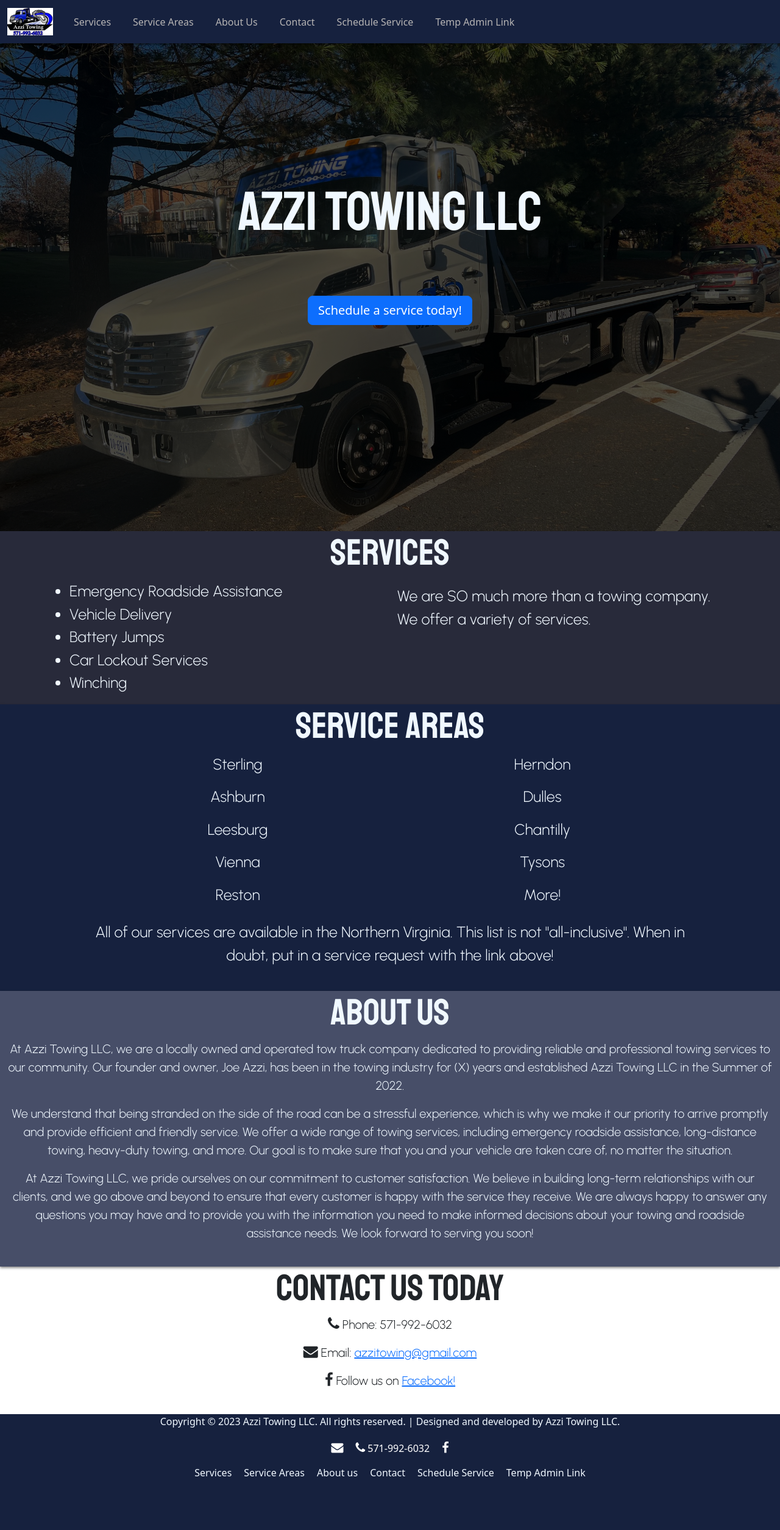
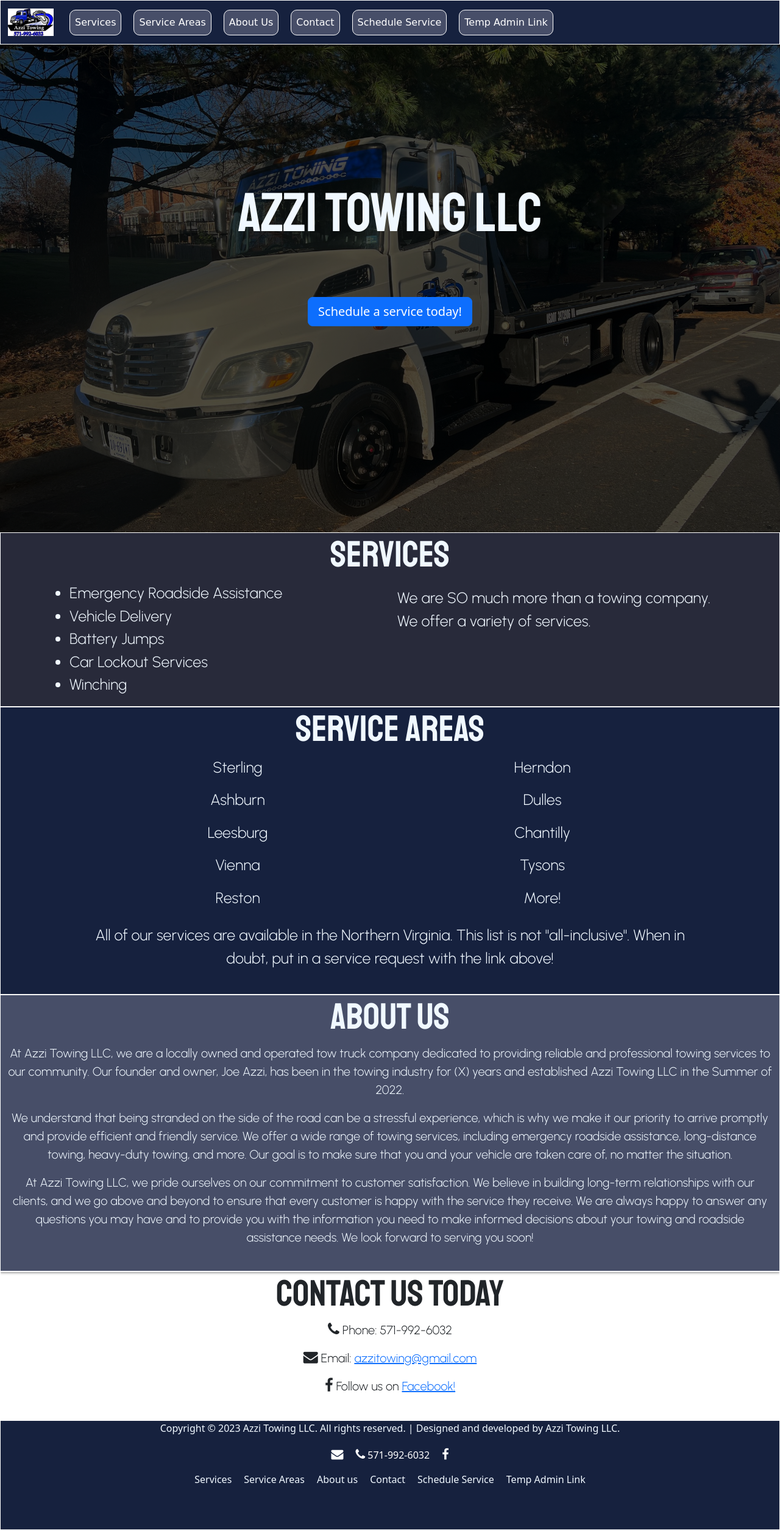
Before and after one commit to jamesbeegen/azziTowing, a Flask app: page / in a window 1280 px wide. Shown: the whole page at 61% size. Before the commit the page ends 2425 px from the top, so only its background shows below. Run offline with Flask 3, Linux system fonts and the light colour scheme; some libraries are stand-ins or nearby versions.

Commit message:
Made changes to the navigation bar by adding them and turning them into buttons. I also added managed to follow the color scheme of the company to the buttons display color along with when they are hovered over. I updated the structure of the navigation div to accomidate the changes i made to the site that would work well with the theme and style of the nav bar. I adde borders to the rest of the body along with changing the font family of the texts. I added the color scheme of the white and blue as the buttons color. when they hover it is navy blue as the logo color is. Updated the CSS page as well.

```diff
--- a/app.py
+++ b/app.py
@@ -158,7 +158,7 @@ csrf = CSRFProtect(app)
 DB = 'database.db'
 
 app.app_context().push()
-#db.create_all()
+db.create_all()
 
 # migrate database to latest revision
 # init()
--- a/static/css/styles.css
+++ b/static/css/styles.css
@@ -10,16 +10,29 @@
 
 .navbar {
     box-shadow: 0 2px 4px 0 rgba(0,0,0,.5) !important;
+    justify-content: center;
+    align-items: center;
 }
 
-.navbar .nav-link{
-    color: rgb(182, 180, 180);
+.navbar-nav a {
+    color: white;
+    background-color: #474E68;
+    border: 1px solid white;
+    border-radius: 10px;
+    text-align: center;
+    font-family: 'Bebas Neue', cursive;
+}
+
+.navbar-nav a:hover {
+    color: white;
+    background-color: navy;
+    border: 1px solid black;
+    border-radius: 10px;
+    text-align: center;
+    font-family: 'Bebas Neue', cursive;
 }
 
 
-.navbar .nav-link:hover{
-    color: white;
-}
 
 body {
     margin: 0 auto !important;
@@ -43,9 +56,6 @@ ul li{
 	list-style-position: inside !important;
 }
 
-.testing-ul{
-
-}
 
 .list-main {
     font-family: 'Urbanist' !important;
--- a/templates/base.html
+++ b/templates/base.html
@@ -25,7 +25,7 @@
     <link rel="icon" href="../images/azzi-towing-logo.jpg">
 </head>
 <body>
-    <nav class="navbar sticky-top navbar-expand-md navbar-dark bg-primary">
+    <nav class="navbar sticky-top navbar-expand-md navbar-dark bg-primary" style="border: 1px solid white;">
         <div class="container-fluid">
             <a class="navbar-brand" href="/#top"> <img src="../images/azzi-towing-logo.jpg" width="75" height="45"> </a>
             <button class="navbar-toggler" type="button" data-bs-toggle="collapse" data-bs-target="#navbarNavAltMarkup" aria-controls="navbarNavAltMarkup" aria-expanded="false" aria-label="Toggle navigation">
@@ -47,7 +47,7 @@
     {% block content %}
     {% endblock %}
 
-    <div class="container-fluid text-center footer">
+    <div class="container-fluid text-center footer" style="border: 1px solid white;">
         <p>Copyright © 2023 Azzi Towing LLC. All rights reserved. | Designed and developed by Azzi Towing LLC.</p>
             <nav class="footer-contact-links">
 
@@ -67,7 +67,7 @@
             </a></li>
 
             </ul></nav>
-            <nav class="nav-footer">
+            <nav class="nav-footer" >
                 <ul class="nav-list">
                     <li><a class="nav-link" href="/#services">Services</a></li>
                     <li><a class="nav-link" href="/#service-areas">Service Areas</a></li>
--- a/templates/index.html
+++ b/templates/index.html
@@ -10,7 +10,7 @@
         </div>
     </div>
 
-    <div class="container-fluid" id="services">
+    <div class="container-fluid" id="services" style="border: 1px solid white;">
         <div class="row list-row">
             <h1 class="text-center" style="font-family: 'Staatliches'; font-size: 60px">Services</h1>
         </div>
@@ -32,7 +32,7 @@
         </div>
     </div>
 
-    <div class="container-fluid text-center" id="service-areas">
+    <div class="container-fluid text-center" id="service-areas" style="border: 1px solid white;">
         <div class="row justify-content-center list-row">
             <h1 class="text-center" style="font-family: 'Staatliches'; font-size: 60px">Service Areas</h1>
         </div>
@@ -61,7 +61,7 @@
         </div>
         <br>
     </div>
-    <div class="container-fluid " id="about-us">
+    <div class="container-fluid " id="about-us" style="border: 1px solid white;">
         <div class="row justify-content-center">
             <div class="col">
                 <h1 class="text-center" style="font-family: 'Staatliches'; font-size: 60px">About Us</h1>
@@ -73,7 +73,7 @@
         </div>
     </div>
 
-    <div class="container-fluid text-center" id="contact">
+    <div class="container-fluid text-center" id="contact" style="border: 1px solid white;">
         <div class="row justify-content-center">
             <h1 class="text-center" style="font-family: 'Staatliches'; font-size: 60px">Contact Us Today</h1>
                 <p class="text-center" style="font-family: 'Urbanist'; font-size: 20px"> <i style="font-size:24px" class="fa">&#xf095;</i> Phone: 571-992-6032 </p>
```
Also changed, not shown: 2 other files.
